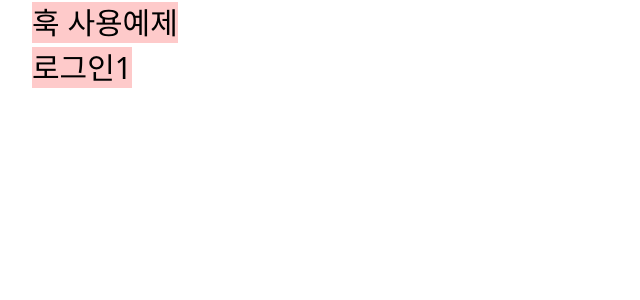
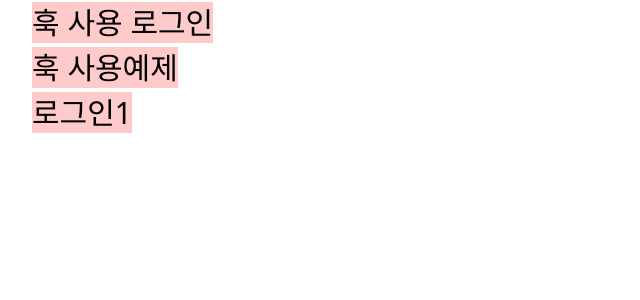
Before and after one commit to muzi55/react-hook-form, a Next.js app: page / in a window 1280 px wide. Shown: the top 300 px of the page, without its empty margins (0-640 px from the left). Built offline with nearby package versions, Linux system fonts and the light colour scheme.

Commit message:
리액트 훅 폼으로 만든 로긍니

```diff
--- a/src/app/page.tsx
+++ b/src/app/page.tsx
@@ -3,6 +3,11 @@ import Link from "next/link";
 export default function Home() {
   return (
     <>
+      <p>
+        <Link className="text-[30px] ml-8 bg-red-200" href={"example2"}>
+          훅 사용 로그인
+        </Link>
+      </p>
       <p>
         <Link className="text-[30px] ml-8 bg-red-200" href={"study"}>
           훅 사용예제
```
Also changed, not shown: 리액트훅폼로그인.gif (added), 1 other file (tests, documents, lock files or other folders).
